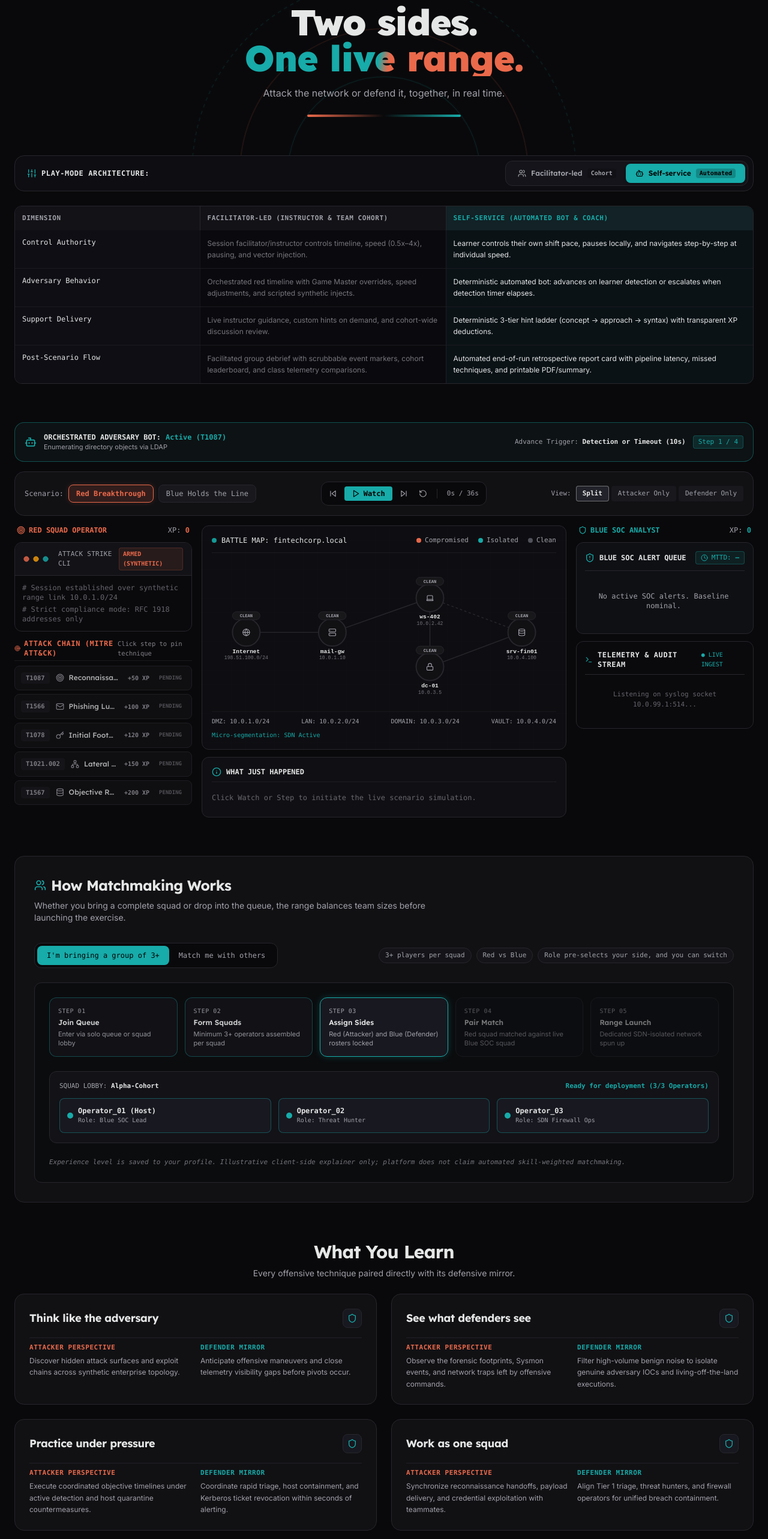
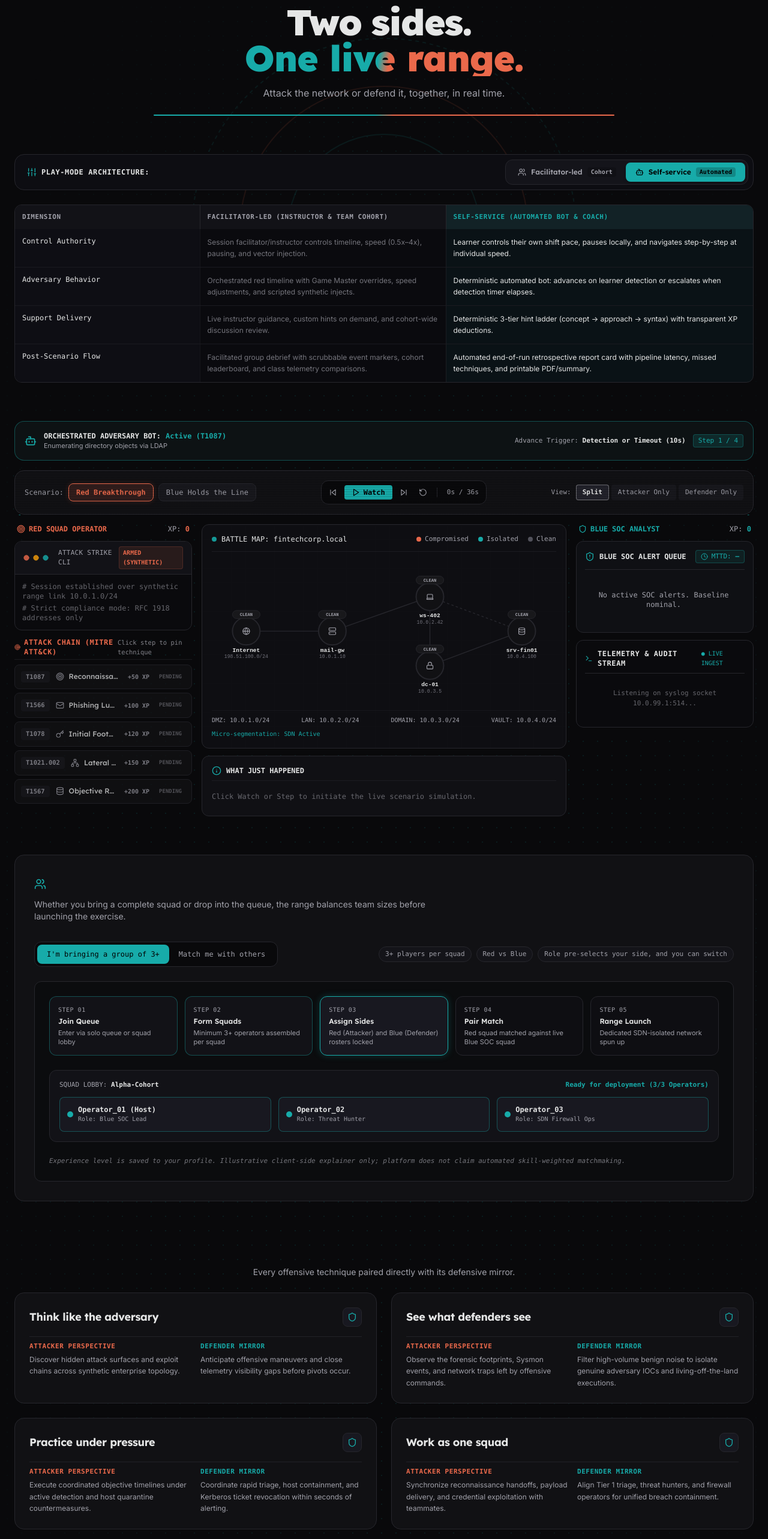
Before and after one commit to noelmunyu/cynchor_web, a Next.js app: page /teams in a window 1280 px wide. Shown: the part 192-2758 px from the top of the page at 60% size. Built offline with nearby package versions, Linux system fonts and the light colour scheme.

Commit message:
feat(teams): apply futuristic UI layer and scroll reveal animations

```diff
--- a/src/app/teams/page.tsx
+++ b/src/app/teams/page.tsx
@@ -16,6 +16,10 @@ import { TerminalPane } from '@/components/visuals/TerminalPane';
 import { PlayModeSwitch } from '@/components/visuals/PlayModeSwitch';
 import { TEAMS_CONTENT } from '@/content/teams';
 import { SYNTHETIC_INJECTS, PlayMode } from '@/content/modes';
+import { PageEffects } from '@/components/motion/PageEffects';
+import { Reveal } from '@/components/motion/Reveal';
+import { SplitText } from '@/components/motion/SplitText';
+import { DecodeText } from '@/components/motion/DecodeText';
 import {
   Play,
   Pause,
@@ -210,7 +214,9 @@ export default function TeamsPage() {
   };
 
   return (
-    <div className="bg-[#09090B] text-text min-h-screen py-10 sm:py-16 selection:bg-teal/30 selection:text-white">
+    <div className="relative bg-[#09090B] text-text min-h-screen py-10 sm:py-16 selection:bg-teal/30 selection:text-white overflow-hidden">
+      <PageEffects />
+      <div className="cy-grid-bg" aria-hidden="true" />
       {/* Background Arc Watermark */}
       <div className="absolute top-20 left-1/2 -translate-x-1/2 w-[800px] h-[400px] pointer-events-none opacity-10 overflow-hidden" role="img" aria-label="Decorative watermark">
         <svg viewBox="0 0 800 400" className="w-full h-full">
@@ -226,21 +232,25 @@ export default function TeamsPage() {
         <div className="text-center space-y-4 max-w-3xl mx-auto">
           <div className="flex justify-center items-center gap-2">
             <span className="px-2.5 py-0.5 rounded-full text-[11px] font-mono font-semibold uppercase tracking-wider bg-surface border border-border text-muted">
-              {TEAMS_CONTENT.hero.badge}
+              <DecodeText text={TEAMS_CONTENT.hero.badge} />
             </span>
           </div>
 
           <h1 className="font-heading font-black text-4xl sm:text-5xl lg:text-6xl text-text tracking-tightest">
-            Two sides. <span className="gradient-text font-black">One live range.</span>
+            <SplitText text="Two sides." /> <span className="gradient-text font-black">One live range.</span>
           </h1>
 
+          <Reveal variant="fade-up" delay={120}>
             <p className="text-sm sm:text-base text-muted max-w-2xl mx-auto leading-relaxed font-sans">
               {TEAMS_CONTENT.hero.subtitle}
             </p>
+          </Reveal>
 
+          <Reveal variant="scale" delay={200}>
             <div className="pt-2 flex items-center justify-center">
-            <div className="h-1 w-64 rounded-full bg-gradient-to-r from-coral via-transparent to-teal" />
+              <div className="h-1 w-64 rounded-full bg-gradient-to-r from-coral via-transparent to-teal cy-line" />
             </div>
+          </Reveal>
         </div>
 
         {/* PLAY-MODE SWITCH */}
@@ -376,7 +386,7 @@ export default function TeamsPage() {
           )}
 
           {/* Arena Control Bar */}
-          <div className="bg-[#111114] border border-[#26262C] rounded-2xl p-4 flex flex-wrap items-center justify-between gap-4">
+          <div className="cy-hud cy-scan bg-[#111114] border border-[#26262C] rounded-2xl p-4 flex flex-wrap items-center justify-between gap-4">
             <div className="flex items-center gap-2 font-mono text-xs">
               <span className="text-muted hidden sm:inline">Scenario:</span>
               <button
@@ -725,12 +735,14 @@ export default function TeamsPage() {
             <div className="flex items-center gap-2">
               <Users className="w-5 h-5 text-teal" />
               <h2 className="font-heading font-bold text-2xl text-text tracking-tight">
-                {TEAMS_CONTENT.matchmaking.title}
+                <SplitText text={TEAMS_CONTENT.matchmaking.title} />
               </h2>
             </div>
+            <Reveal variant="fade-up" delay={80}>
               <p className="text-xs sm:text-sm text-muted max-w-2xl">
                 {TEAMS_CONTENT.matchmaking.subtitle}
               </p>
+            </Reveal>
           </div>
 
           <div className="flex flex-wrap items-center justify-between gap-4 pt-2">
@@ -771,7 +783,7 @@ export default function TeamsPage() {
 
           {/* Animated Matchmaking Lanes */}
           <div className="p-6 rounded-xl bg-[#0B0C0E] border border-border space-y-6">
-            <div className="grid grid-cols-1 md:grid-cols-5 gap-3 relative">
+            <div className="grid grid-cols-1 md:grid-cols-5 gap-3 relative" data-cy-stagger="true">
               {TEAMS_CONTENT.matchmaking.steps.map((st) => {
                 const isCurrent = matchStep === st.step;
                 const isPassed = matchStep > st.step;
@@ -779,8 +791,9 @@ export default function TeamsPage() {
                 return (
                   <div
                     key={st.step}
+                    data-cy-reveal="fade-up"
                     onClick={() => setMatchStep(st.step)}
-                    className={`p-3.5 rounded-xl border text-left cursor-pointer transition-all ${
+                    className={`cy-hover-card p-3.5 rounded-xl border text-left cursor-pointer transition-all ${
                       isCurrent
                         ? 'bg-[#181820] border-teal shadow-[0_0_12px_rgba(23,171,169,0.25)]'
                         : isPassed
@@ -868,18 +881,21 @@ export default function TeamsPage() {
         <section className="space-y-6">
           <div className="text-center space-y-2">
             <h2 className="font-heading font-bold text-2xl sm:text-3xl text-text tracking-tight">
-              What You Learn
+              <SplitText text="What You Learn" />
             </h2>
+            <Reveal variant="fade-up" delay={80}>
               <p className="text-xs sm:text-sm text-muted">
                 Every offensive technique paired directly with its defensive mirror.
               </p>
+            </Reveal>
           </div>
 
-          <div className="grid grid-cols-1 md:grid-cols-2 gap-6">
+          <div className="grid grid-cols-1 md:grid-cols-2 gap-6" data-cy-stagger="true">
             {TEAMS_CONTENT.benefits.map((card) => (
-              <div
+              <Reveal
                 key={card.id}
-                className="bg-surface p-6 rounded-2xl border border-border hover:border-teal/50 transition-all space-y-4"
+                variant="fade-up"
+                className="cy-hover-card bg-surface p-6 rounded-2xl border border-border hover:border-teal/50 transition-all space-y-4"
               >
                 <div className="flex items-center justify-between">
                   <h3 className="font-heading font-bold text-lg text-text">
@@ -908,32 +924,35 @@ export default function TeamsPage() {
                     </p>
                   </div>
                 </div>
-              </div>
+              </Reveal>
             ))}
           </div>
 
-          <div className="p-4 rounded-xl bg-[#0D0D10] border border-[#26262C] text-center font-mono text-xs text-muted">
+          <Reveal variant="fade-up" className="p-4 rounded-xl bg-[#0D0D10] border border-[#26262C] text-center font-mono text-xs text-muted">
             <span className="text-teal font-bold mr-2">STRICT ISOLATION GUARANTEE:</span>
             {TEAMS_CONTENT.safetyStrip}
-          </div>
+          </Reveal>
         </section>
 
         {/* 2.4 ROLE LANES */}
         <section className="space-y-6">
           <div className="text-center space-y-2">
             <h2 className="font-heading font-bold text-2xl sm:text-3xl text-text tracking-tight">
-              Specialized Role Lanes
+              <SplitText text="Specialized Role Lanes" />
             </h2>
+            <Reveal variant="fade-up" delay={80}>
               <p className="text-xs sm:text-sm text-muted">
                 Deepen operational craft across offensive, defensive, infrastructure, and governance disciplines.
               </p>
+            </Reveal>
           </div>
 
-          <div className="grid grid-cols-1 sm:grid-cols-2 lg:grid-cols-4 gap-4">
+          <div className="grid grid-cols-1 sm:grid-cols-2 lg:grid-cols-4 gap-4" data-cy-stagger="true">
             {TEAMS_CONTENT.roleLanes.map((role) => (
-              <div
+              <Reveal
                 key={role.id}
-                className={`p-5 rounded-2xl border flex flex-col justify-between space-y-4 transition-all ${
+                variant={role.badgeType === 'coral' ? 'slide-left' : role.badgeType === 'teal' ? 'slide-right' : 'fade-up'}
+                className={`cy-hover-card p-5 rounded-2xl border flex flex-col justify-between space-y-4 transition-all ${
                   role.badgeType === 'coral'
                     ? 'bg-surface border-coral/30 hover:border-coral'
                     : role.badgeType === 'teal'
@@ -982,13 +1001,13 @@ export default function TeamsPage() {
                     ))}
                   </ul>
                 </div>
-              </div>
+              </Reveal>
             ))}
           </div>
         </section>
 
         {/* 2.5 CTA BAND */}
-        <section className="bg-gradient-to-r from-[#111116] via-[#16161D] to-[#111116] border border-border rounded-2xl p-8 sm:p-10 text-center space-y-6">
+        <Reveal variant="scale" className="bg-gradient-to-r from-[#111116] via-[#16161D] to-[#111116] border border-border rounded-2xl p-8 sm:p-10 text-center space-y-6">
           <div className="inline-flex items-center gap-2">
             <Badge type="v1" size="md" />
           </div>
@@ -1005,13 +1024,13 @@ export default function TeamsPage() {
           <div>
             <Link
               href={TEAMS_CONTENT.cta.href}
-              className="inline-flex items-center gap-2 px-6 py-3 rounded-xl bg-teal text-black font-heading font-bold text-sm hover:bg-teal/90 transition-all shadow-lg hover:shadow-teal/20"
+              className="cy-btn-sheen inline-flex items-center gap-2 px-6 py-3 rounded-xl bg-teal text-black font-heading font-bold text-sm hover:bg-teal/90 transition-all shadow-lg hover:shadow-teal/20"
             >
               <span>{TEAMS_CONTENT.cta.buttonLabel}</span>
               <ArrowRight className="w-4 h-4" />
             </Link>
           </div>
-        </section>
+        </Reveal>
 
       </div>
     </div>
```
Lines whose indentation alone changed are shown as unchanged.
